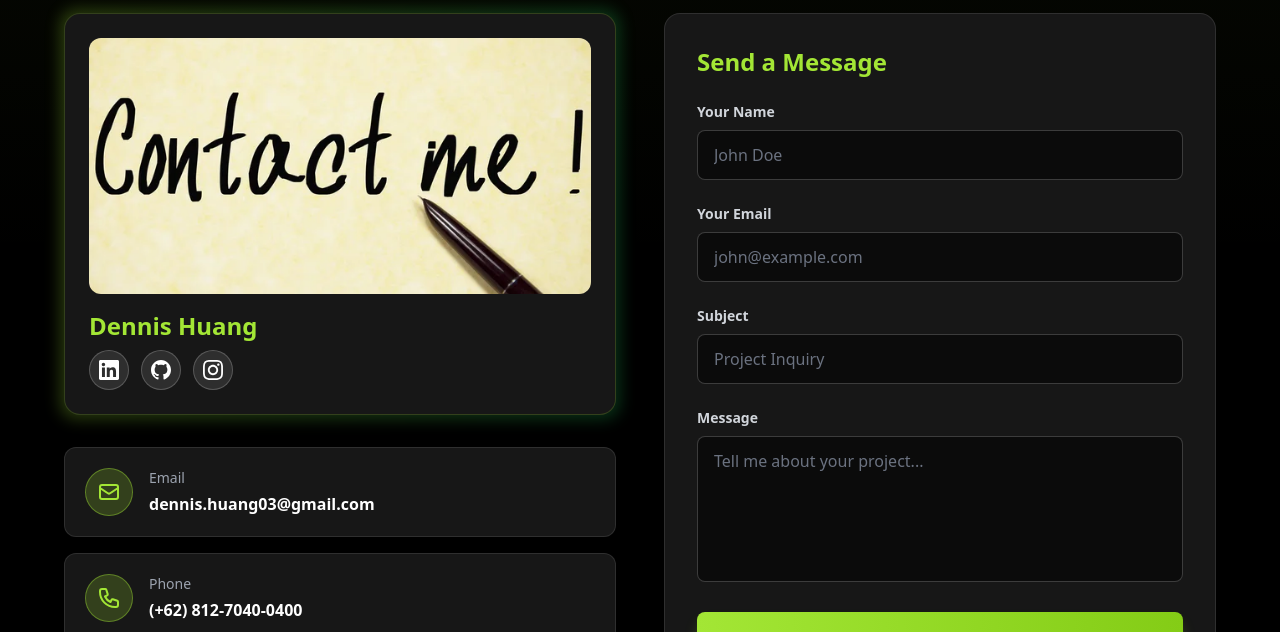
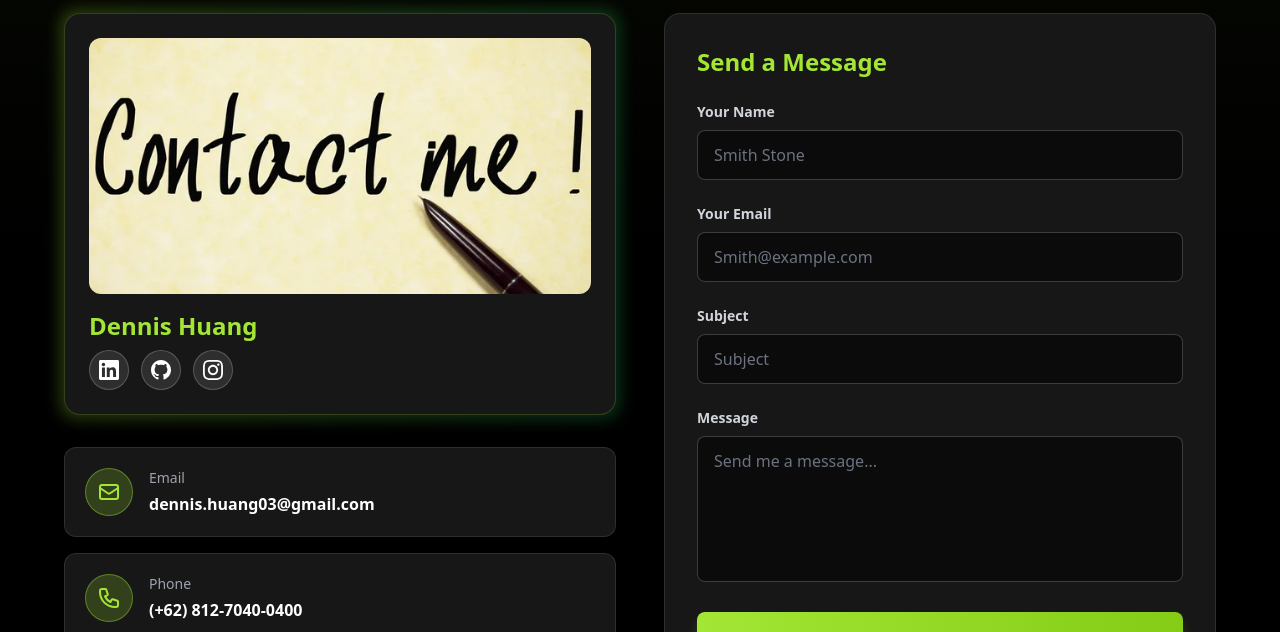
Before and after one commit to dennishuang03-hub/Dennis-Portfolio, a React (Create React App) app: page / in a window 1280 px wide. Shown: the part 5780-6412 px from the top of the page. Built offline with nearby package versions, Linux system fonts and the light colour scheme.

Commit message:
Placeholder changes

```diff
--- a/src/sections/contact.js
+++ b/src/sections/contact.js
@@ -273,7 +273,7 @@ export default function Contact() {
                                              text-white placeholder-gray-500
                                              focus:outline-none focus:border-lime-400 focus:ring-2 focus:ring-lime-400/20
                                              transition-all duration-300"
-                                    placeholder="John Doe"
+                                    placeholder="Smith Stone"
                                 />
                             </div>
 
@@ -293,7 +293,7 @@ export default function Contact() {
                                              text-white placeholder-gray-500
                                              focus:outline-none focus:border-lime-400 focus:ring-2 focus:ring-lime-400/20
                                              transition-all duration-300"
-                                    placeholder="john@example.com"
+                                    placeholder="Smith@example.com"
                                 />
                             </div>
 
@@ -313,7 +313,7 @@ export default function Contact() {
                                              text-white placeholder-gray-500
                                              focus:outline-none focus:border-lime-400 focus:ring-2 focus:ring-lime-400/20
                                              transition-all duration-300"
-                                    placeholder="Project Inquiry"
+                                    placeholder="Subject"
                                 />
                             </div>
 
@@ -333,7 +333,7 @@ export default function Contact() {
                                              text-white placeholder-gray-500
                                              focus:outline-none focus:border-lime-400 focus:ring-2 focus:ring-lime-400/20
                                              transition-all duration-300 resize-none"
-                                    placeholder="Tell me about your project..."
+                                    placeholder="Send me a message..."
                                 />
                             </div>
 
```
